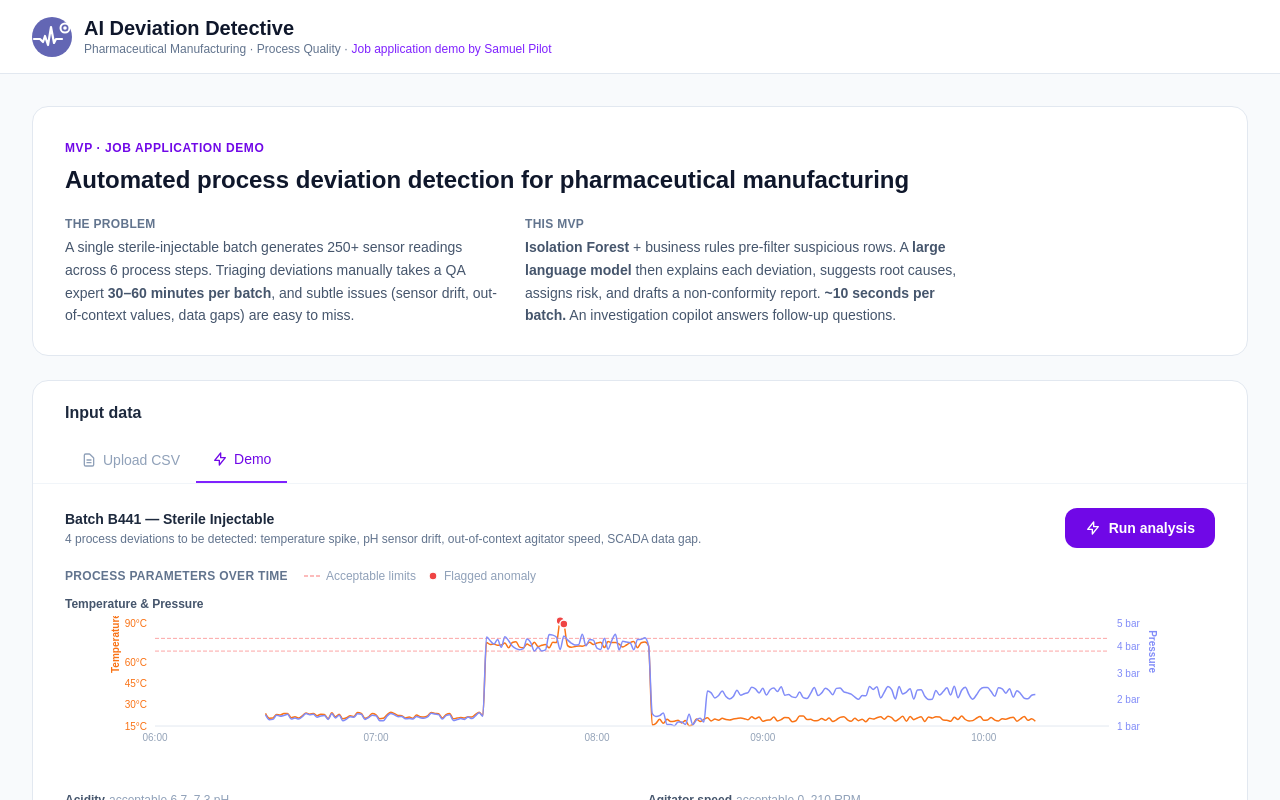
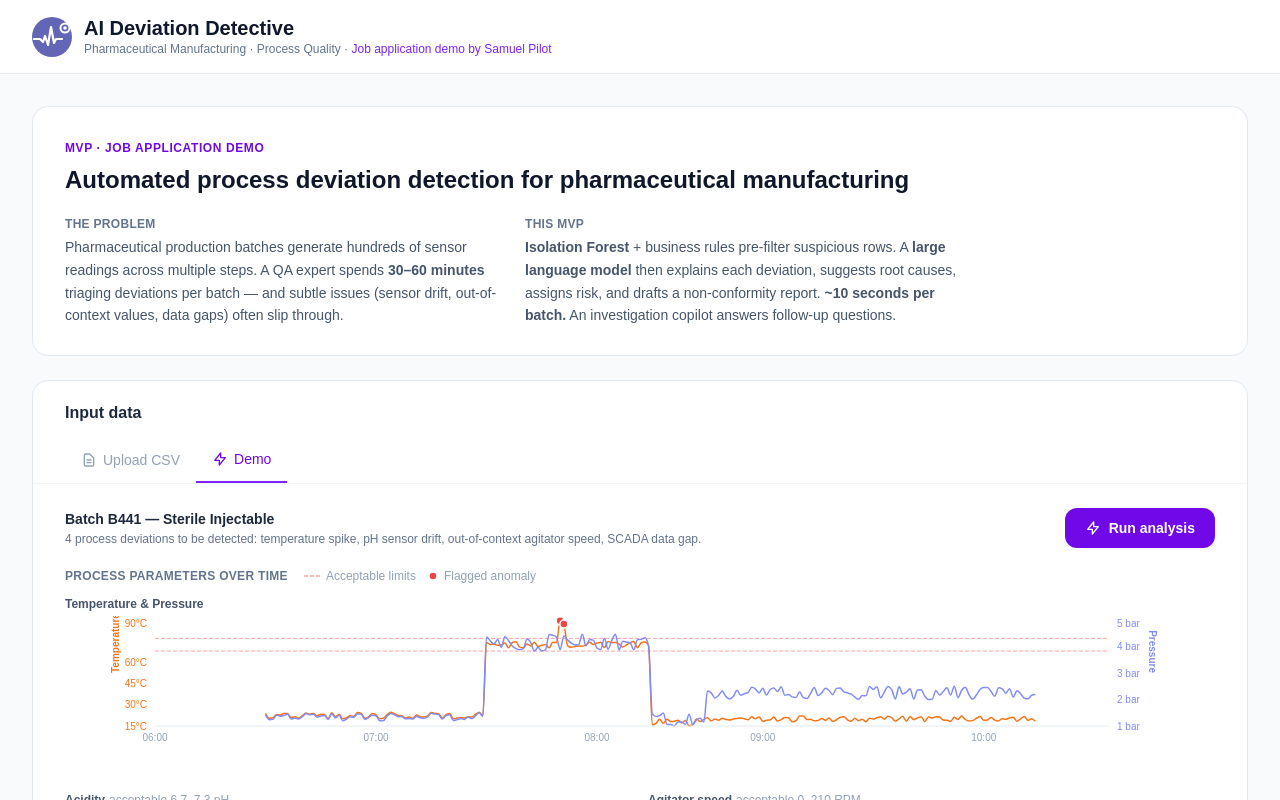
Before and after one commit to samuelpilot86/ai-deviation-detective, a Next.js app: page / in a window 1280 px wide. Shown: the top 800 px of the page. Built offline with nearby package versions, Linux system fonts and the light colour scheme.

Commit message:
Simplify The problem copy: drop pharma jargon for tech recruiter readability

```diff
--- a/app/page.tsx
+++ b/app/page.tsx
@@ -99,9 +99,9 @@ export default function Home() {
             <div>
               <p className="text-xs font-semibold text-slate-500 uppercase tracking-wide mb-1">The problem</p>
               <p className="text-slate-600 text-sm leading-relaxed">
-                A single sterile-injectable batch generates 250+ sensor readings across 6 process steps.
-                Triaging deviations manually takes a QA expert <strong>30–60 minutes per batch</strong>, and subtle issues
-                (sensor drift, out-of-context values, data gaps) are easy to miss.
+                Pharmaceutical production batches generate hundreds of sensor readings across multiple steps.
+                A QA expert spends <strong>30–60 minutes</strong> triaging deviations per batch — and subtle issues
+                (sensor drift, out-of-context values, data gaps) often slip through.
               </p>
             </div>
             <div>
```
